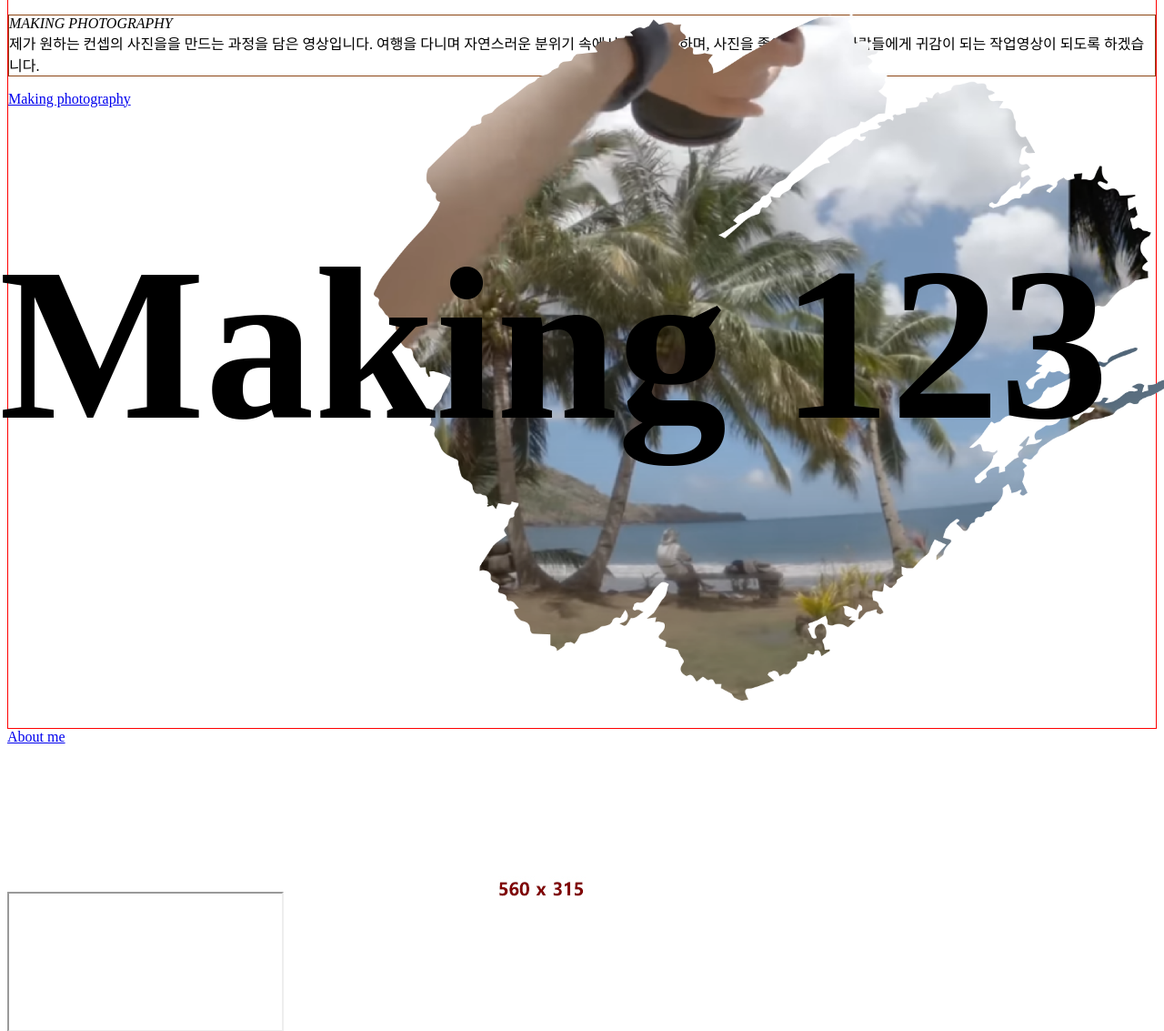
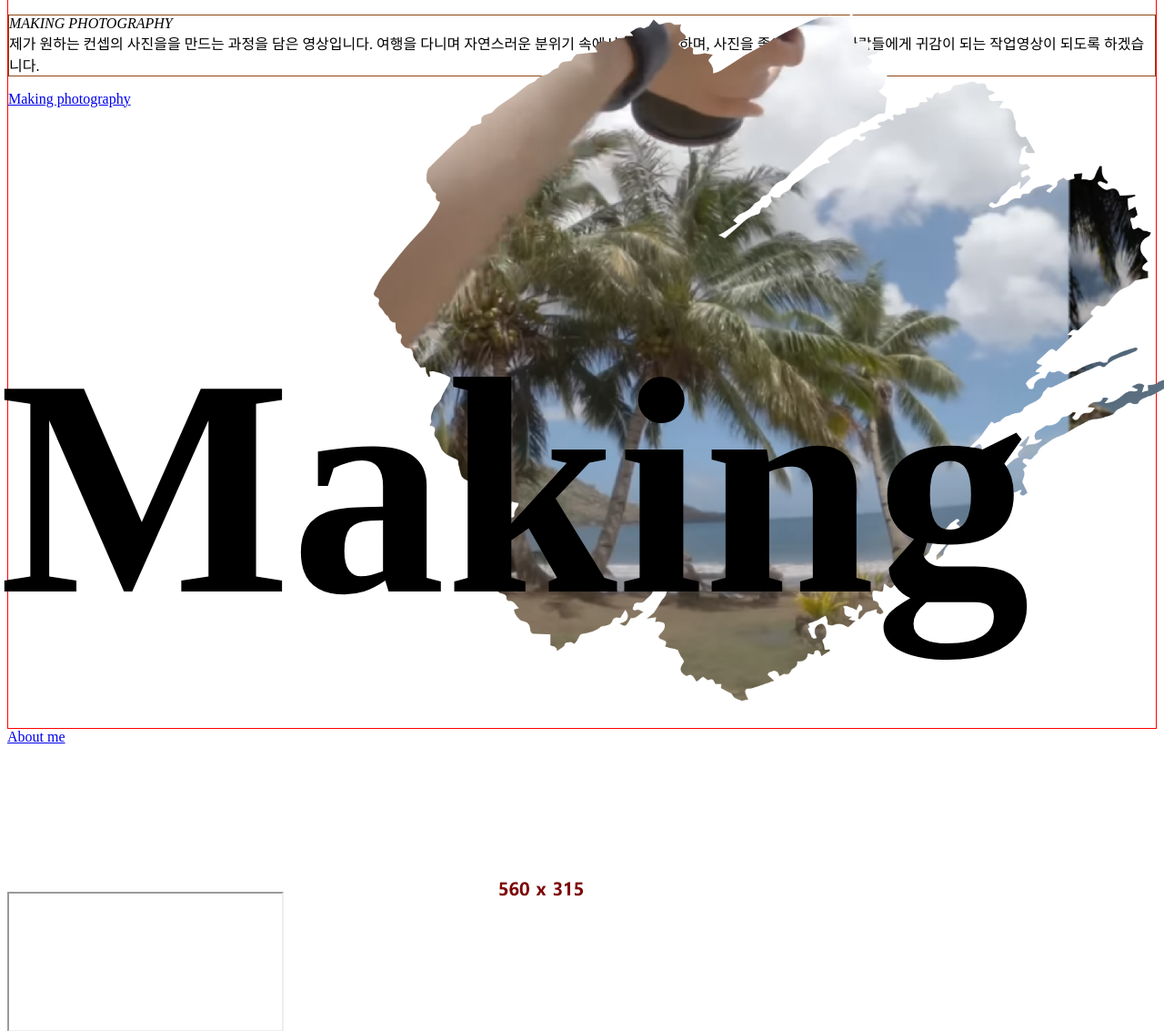
Before and after one commit to ludeMam/photographerPJ, a PHP site: page /main.php in a window 1280 px wide; the page is wider, and only the part inside the window is pictured. Shown: the part 1684-2817 px from the top of that part at 91% size. Run offline with PHP 8.4, Linux system fonts and the light colour scheme; grey boxes are pictures that could not be loaded.

Commit message:
폰트 수정 김현아

```diff
--- a/css/home.css
+++ b/css/home.css
@@ -19,7 +19,7 @@
 .haHomesection .haSection1 .haHome1 h3 {
   position: absolute;
   font-family: "ele";
-  font-size: 15em;
+  font-size: 340px;
   top: 0;
   left: -10px;
 }
--- a/css/home.scss
+++ b/css/home.scss
@@ -18,7 +18,7 @@
       h3{
         position: absolute;
         font-family: 'ele';
-        font-size:15em;
+        font-size:340px;
         top: 0;
         left: -10px;
       }
--- a/css/style.css
+++ b/css/style.css
@@ -4,7 +4,7 @@
 }
 
 body {
-  font-family: 'Montserrat', 'Elephant',
+  font-family: 'Montserrat',
     'NanumSquareLight', 'NanumSquare', 'NanumSquareBold', 'NanumSquareExtraBold', 'NanumSquareAcb', 'NanumSquareAceb', 'NanumSquareAcl', 'NanumSquareAcr',
     sans-serif;
   ;
--- a/header.php
+++ b/header.php
@@ -4,7 +4,6 @@
   <meta charset="UTF-8">
   <meta http-equiv="X-UA-Compatible" content="IE=edge">
   <meta name="viewport" content="width=device-width, initial-scale=1.0">
-  <link href="http://fonts.cdnfonts.com/css/elephant" rel="stylesheet">
   <link href="https://fonts.googleapis.com/css2?family=Montserrat:wght@100;200;300;400;500;600;700;800;900&display=swap" rel="stylesheet">
   <link href="https://hangeul.pstatic.net/hangeul_static/css/nanum-square.css" rel="stylesheet">
   <link rel="stylesheet" href="./css/reset.css">
--- a/section-home.php
+++ b/section-home.php
@@ -16,7 +16,7 @@
           <img class="home1img" src="./img/home/home1-1.png" alt="">
         </figure>
         <figcaption>
-          <h3>Making 123</h3>
+          <h3>Making</h3>
           <p class="home1box">
             <em>MAKING PHOTOGRAPHY</em> <br>
               제가 원하는 컨셉의 사진을을 만드는 과정을 담은 영상입니다.
```
